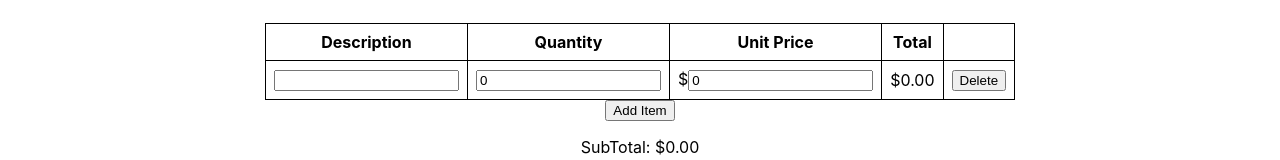
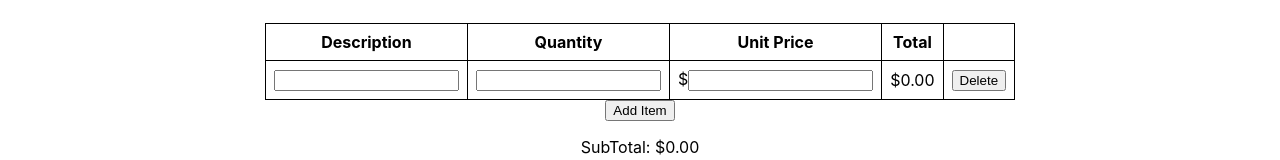
Before and after one commit to ilam0602/invoice, a React (Create React App) app: page / in a window 1280 px wide. Both pictures are taken after a click on the button "Add Item". Shown: the part 504-664 px from the top of the page. Built offline with nearby package versions, Linux system fonts and the light colour scheme.

Commit message:
allow fields to be empty in table

```diff
--- a/src/components/InvoiceGrid.jsx
+++ b/src/components/InvoiceGrid.jsx
@@ -4,8 +4,9 @@ import './InvoiceGrid.css';
 const InvoiceGrid = ({ items, setItems }) => {
 
   const addNewItem = () => {
-    setItems([...items, { description: '', quantity: 0, unitPrice: 0 }]);
-  };
+    setItems([...items, { description: '', quantity: '', unitPrice: '' }]);
+};
+
 
   const updateItem = (index, field, value) => {
     const newItems = [...items];
@@ -35,8 +36,8 @@ const InvoiceGrid = ({ items, setItems }) => {
           {items.map((item, index) => (
             <tr key={index}>
               <td><input type="text" value={item.description} onChange={(e) => updateItem(index, 'description', e.target.value)} /></td>
-              <td><input type="number" value={item.quantity} onChange={(e) => updateItem(index, 'quantity', +e.target.value)} /></td>
-              <td>$<input type="number" step="0.01" value={item.unitPrice} onChange={(e) => updateItem(index, 'unitPrice', +e.target.value)} /></td>
+              <td><input type="number" value={item.quantity} onChange={(e) => updateItem(index, 'quantity', e.target.value === '' ? '' : +e.target.value)} /></td>
+              <td>$<input type="number" step="0.01" value={item.unitPrice} onChange={(e) => updateItem(index, 'unitPrice', e.target.value === '' ? '' : +e.target.value)} /></td>
               <td>${(item.quantity * item.unitPrice).toFixed(2)}</td>
               <td class = "td-no-show"><button onClick={() => deleteItem(index)}>Delete</button></td> {/* New delete button */}
             </tr>
```
